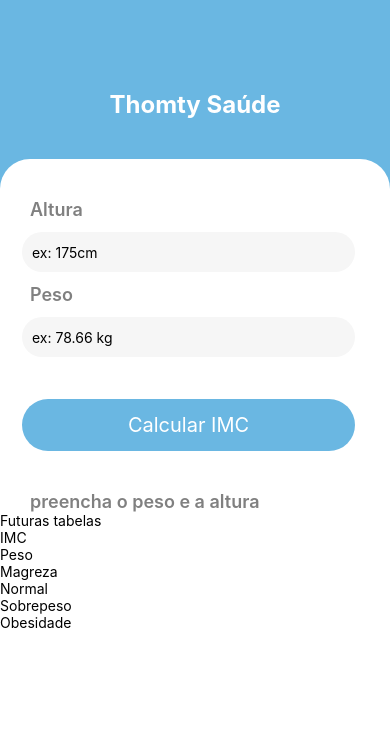
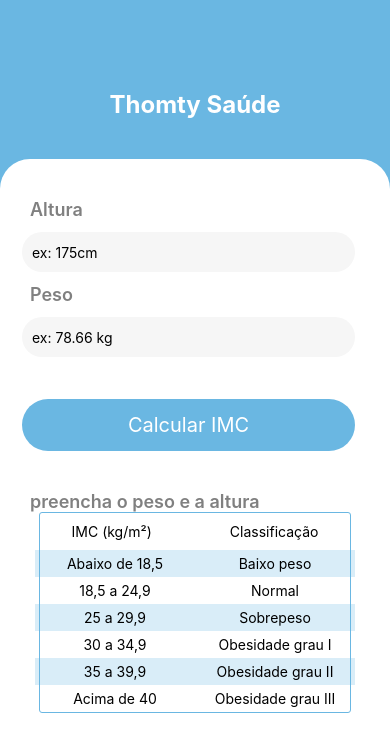
Before and after one commit to Thomgomes/Thomty-Saude-react-native, a React Native app: screen / in a window 390 px wide. Shown: the top 752 px of the page. Built offline with nearby package versions, Linux system fonts and the light colour scheme.

Commit message:
tabela de Imc adicionada

```diff
--- a/src/components/Form/index.js
+++ b/src/components/Form/index.js
@@ -49,7 +49,7 @@ export default function Form() {
                     style={styles.input}
                     onChangeText={setWeight}
                     value={weight}
-                    maxLength={5}
+                    maxLength={6}
                     placeholder='ex: 78.66 kg'
                     keyboardType='numeric'
                 />
--- a/src/components/Table/index.js
+++ b/src/components/Table/index.js
@@ -1,17 +1,92 @@
 import React from 'react';
-import { View, Text,  } from 'react-native';
+import { View, Text, FlatList, StyleSheet, } from 'react-native';
 
-export default function Table(){
-    return(
-        <View>
-            <Text>Futuras tabelas</Text>
-            <Text>IMC</Text>
-            <Text>Peso</Text>
-            <Text></Text>
-            <Text>Magreza</Text>
-            <Text>Normal</Text>
-            <Text>Sobrepeso</Text>
-            <Text>Obesidade</Text>
+const data = [
+    { id: 1, imcValue: 'Abaixo de 18,5', classficação: 'Baixo peso' },
+    { id: 2, imcValue: '18,5 a 24,9', classficação: 'Normal' },
+    { id: 3, imcValue: '25 a 29,9', classficação: 'Sobrepeso' },
+    { id: 4, imcValue: '30 a 34,9', classficação: 'Obesidade grau I' },
+    { id: 5, imcValue: '35 a 39,9', classficação: 'Obesidade grau II' },
+    { id: 6, imcValue: 'Acima de 40', classficação: 'Obesidade grau III' },
+]
+
+export default function Table() {
+
+    const item = ({ item }) => {
+        return (
+            <View style={styles.flexRow}>
+                {/* <View>
+                    <View style={styles.tableItens}>
+                        <Text>{item.imcValue}</Text>
+                    </View>
+                </View> */}
+                <View>
+                    <View style={(item.id & 1) ? [styles.tableItens , styles.tableItensColor] : styles.tableItens}>
+                        <Text>{item.imcValue}</Text>
+                    </View>
+                </View>
+
+                <View>
+                    <View style={(item.id & 1) ? [styles.tableItens , styles.tableItensColor] : styles.tableItens}>
+                        <Text>{item.classficação}</Text>
+                    </View>
+                </View>
+            </View>
+        )
+    }
+
+    return (
+        // <View>
+        //     <Text>Futuras tabelas</Text>
+        //     <Text>IMC</Text>
+        //     <Text>Peso</Text>
+        //     <Text></Text>
+        //     <Text>Magreza</Text>
+        //     <Text>Normal</Text>
+        //     <Text>Sobrepeso</Text>
+        //     <Text>Obesidade</Text>
+        // </View>
+        <View style={styles.tableMain}>
+            <View style={[styles.flexRow, styles.distance]}>
+                <Text>IMC (kg/m²)</Text>
+                <Text>Classificação</Text>
+            </View>
+            <FlatList
+                style={styles.flatList}
+                data={data}
+                renderItem={item}
+                keyExtractor={(item, index) => index.toString()}
+            />
         </View>
     )
 }
+
+const styles = StyleSheet.create({
+    tableMain: {
+        width: '80%',
+        marginLeft: 'auto',
+        marginRight: 'auto',
+        alignItems: 'center',
+        justifyContent: 'center',
+        borderStyle: 'solid',
+        borderWidth: .5,
+        borderRadius: 3,
+        borderColor: '#6AB7E2',
+
+    },
+    flexRow: {
+        flexDirection: 'row',
+    },
+    distance: {
+        gap: 78,
+        marginVertical: 10
+    },
+    tableItens: {
+        width: 160,
+        alignItems: 'center',
+        padding: 5,
+    },
+    tableItensColor: {
+        backgroundColor: '#6AB7E241',
+    }
+})
```
